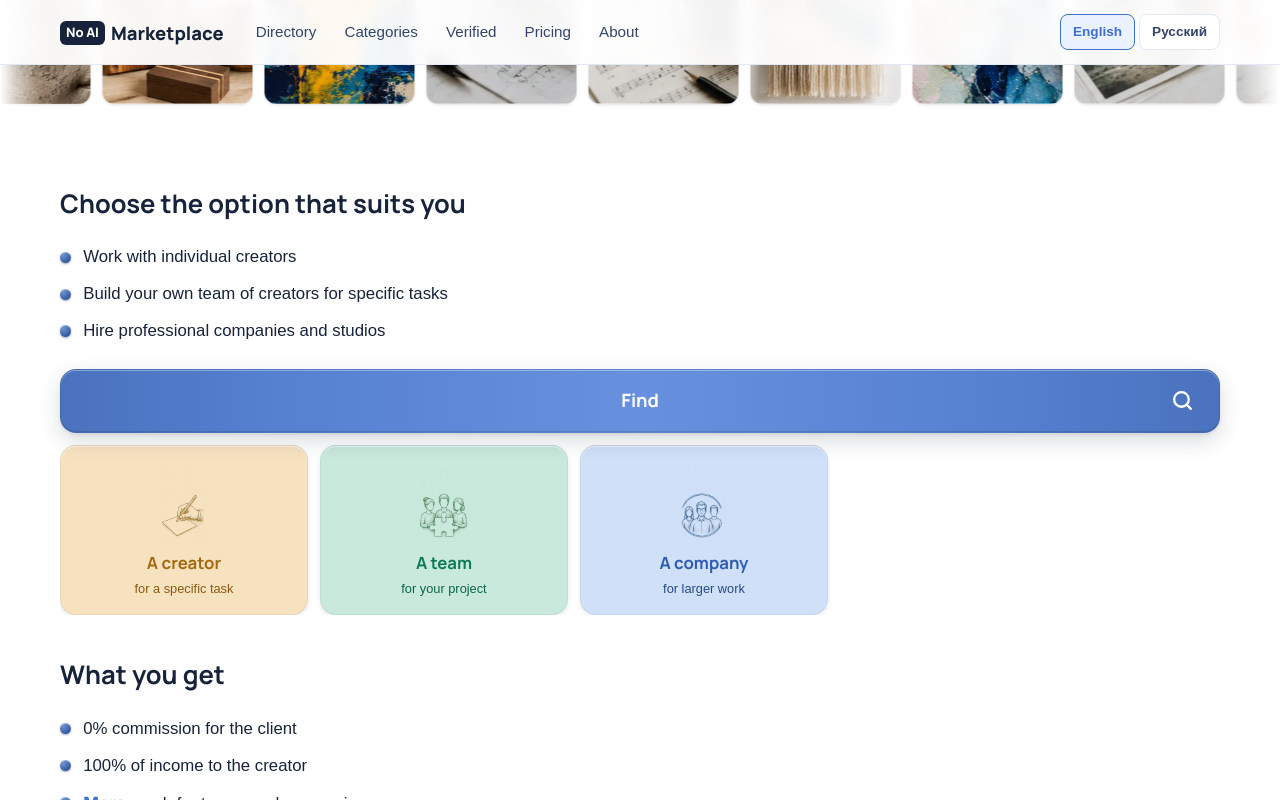
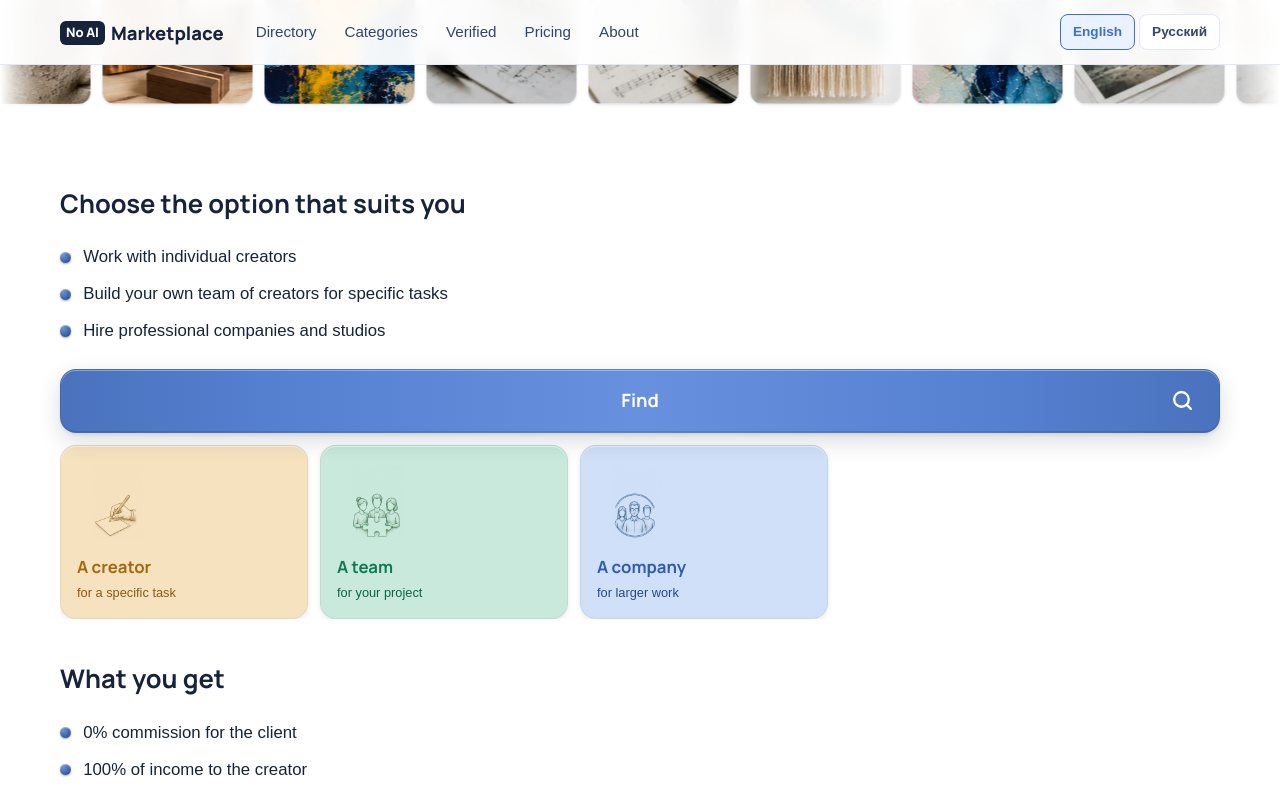
Before and after one commit to dm100usa-oss/no-ai-marketplace, a Next.js app: page /en in a window 1280 px wide. Both pictures are taken after a click on the button "Find". Shown: the part 506-1306 px from the top of the page. Built offline with nearby package versions, Linux system fonts and the light colour scheme; a web font is replaced by a local one.

Commit message:
Add files via upload

```diff
--- a/src/components/FindAccordion.tsx
+++ b/src/components/FindAccordion.tsx
@@ -86,7 +86,7 @@ export function FindAccordion({
                   href={action.href}
                   tabIndex={open ? undefined : -1}
                   aria-hidden={open ? undefined : true}
-                  className="press-btn flex flex-col items-center justify-center rounded-2xl px-4 py-4 text-center"
+                  className="press-btn flex flex-col items-start justify-center rounded-2xl px-4 py-4 text-left"
                   style={{
                     background: tone.bg,
                     ["--press-bg" as string]: tone.press,
@@ -100,7 +100,7 @@ export function FindAccordion({
                     height={80}
                     loading="lazy"
                     decoding="async"
-                    className="mb-2 block"
+                    className="mb-3 block"
                   />
                   <span
                     className="text-[1.05rem] font-bold"
```
